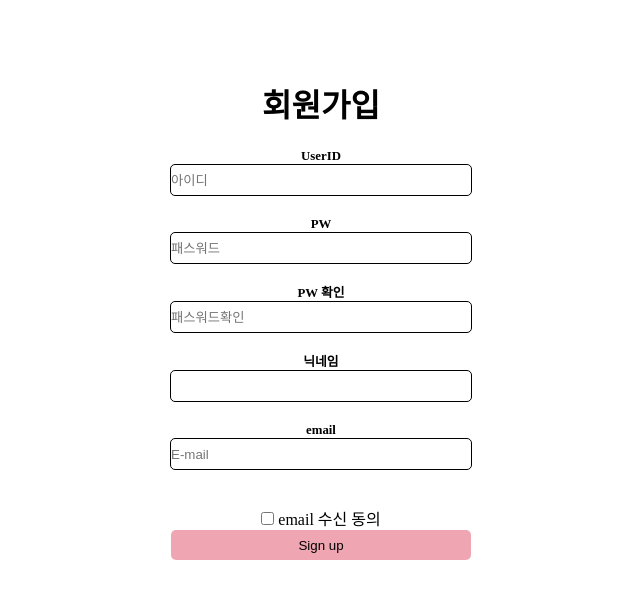
After one commit to dlcoqls/pythonProject1, a Django app: template crawling/letter/templates/letter/letter_log1.html in a window 1280 px wide. The commit adds this page. Shown: the top 599 px of the page, without its empty margins (319-959 px from the left). Run offline with Django 4.2, Linux system fonts and the light colour scheme; the template is opened without the code that fills it, so the values that code supplies are empty.

Commit message:
first commit

```diff
--- a/crawling/letter/templates/letter/letter_list.html
+++ b/crawling/letter/templates/letter/letter_list.html
@@ -7,7 +7,6 @@
             font-family: "Noto Sans KR", sans-serif;
         }
         body {overflow:hidden}
-        /* 노말라이즈 */
 
         h3 {
             margin-top: 300px;
@@ -19,7 +18,6 @@
             color: lightblue;
         }
 
-        /* 라이브러리 */
         .con {
             margin: 0 auto;
         }
@@ -153,7 +151,9 @@
     </style>
     </head>
     <body>
+        <form method="POST">
             <h3><a href="">작성 글</a></h3>
+        </form>
             <section class="reply-list table-common">
                 <table border="1">
                     <colgroup>
@@ -189,7 +189,7 @@
                     </tbody>
                 </table>
             </section>
+        <footer></footer>
 
-        <footer></footer>
     </body>
 </html>
--- /dev/null
+++ b/crawling/letter/templates/letter/letter_log1.html
@@ -0,0 +1,76 @@
+<!DOCTYPE html>
+<html>
+    <head>
+        <title>SIGNUP</title>
+    <style>
+        *{
+            padding: 0;
+            margin: 0;
+            border: none;
+        }
+        h1{
+            margin-top: 80px;
+            padding-bottom: 20px;
+        }
+    .text{
+    background-color:#ffffff;
+    border: 1px solid black;
+    border-radius: 5px;
+    height: 30px;
+    width: 300px;
+}
+.name{
+    font-size: 80%;
+    position: relative;
+}
+.sign_up{
+    width: 300px;
+    height: 30px;
+    background-color: rgb(240, 165, 178);
+    border-radius: 5px;
+    transition: 0.25s;
+    border: none;
+}
+.sign_up:active{
+    background-color:  rgb(240, 165, 178);
+}
+div{
+    text-align: center;
+}
+
+
+
+    </style>
+
+    </head>
+    <body>
+        <h1 align="center">회원가입</h1>
+
+        <div>
+            <b class="name">UserID</b><br>
+            <input class="text" type="text" name="UserID" placeholder="아이디"><br><br>
+        </div>
+        <div>
+            <b class="name">PW</b><br>
+            <input class="text" type="password" name="PW" placeholder="패스워드"><br><br>
+        </div>
+        <div>
+            <b class="name">PW 확인</b><br>
+            <input class="text" type="password" name="PW" placeholder="패스워드확인"><br><br>
+        </div>
+        <div>
+            <b class="name">닉네임</b><br>
+            <input class="text"><br><br>
+        </div>
+        <div>
+            <b class="name">email</b><br>
+            <input class="text" type="email" name="email" placeholder="E-mail"><br><br><br>
+        </div>
+        <div>
+            <input type="checkbox"> email 수신 동의
+        </div>
+        <div>
+            <button class="sign_up" type="button">Sign up</button>
+        </div>
+    </body>
+</html>
--- a/crawling/letter/templates/letter/letter_write.html
+++ b/crawling/letter/templates/letter/letter_write.html
@@ -58,7 +58,7 @@
                         </tr>
 
                         <tr>
-                        <td><input type="submit" value="Save"></td>
+                        <td><a href="{% url 'letter_write' %}"><input type="submit" value="Save"></a></td>
                         </tr>
                 </table>
                 </td>
```
